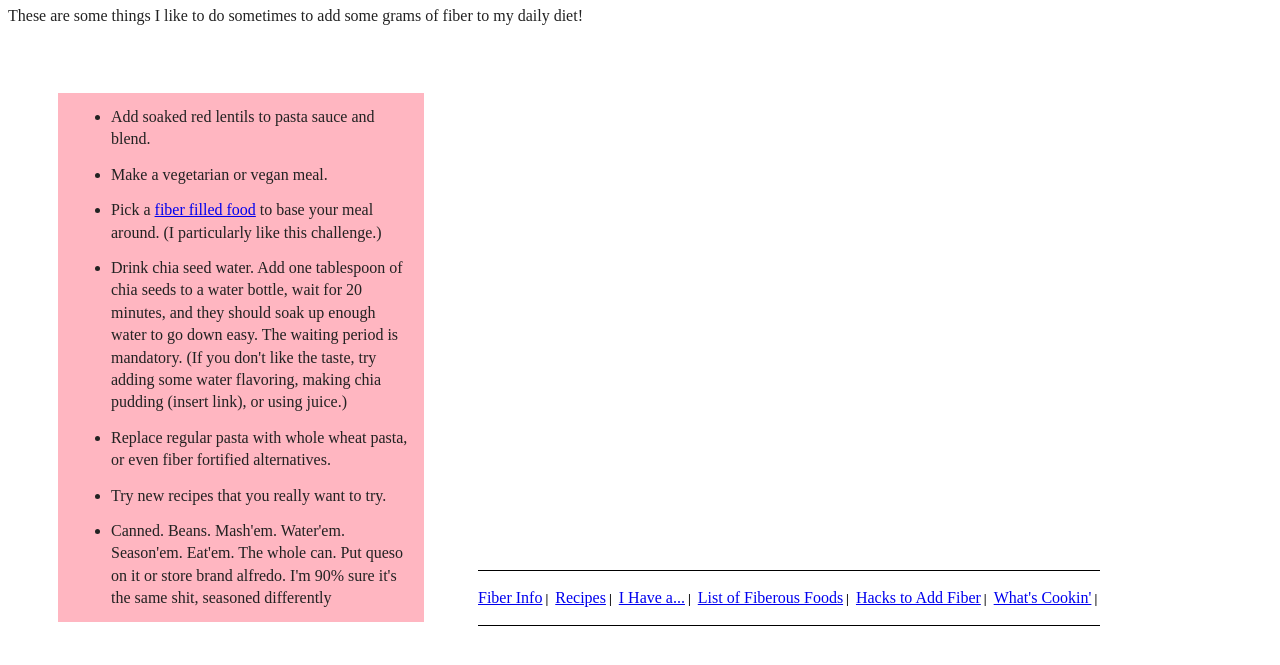
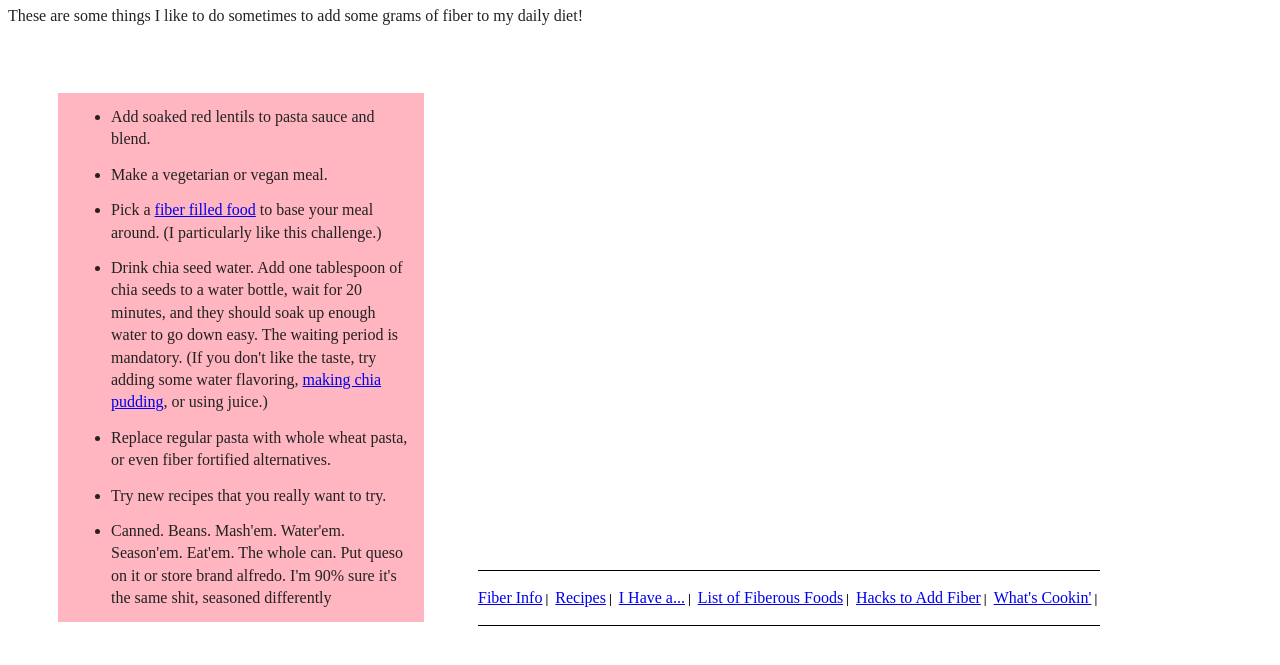
Before and after one commit to werecapy/fueatmorefibernew, a website built with webpack: page fiberhacks.html in a window 1280 px wide. Shown: the part 83-748 px from the top of the page. Built offline with nearby package versions, Linux system fonts and the light colour scheme.

Commit message:
Added a link to fiberhacks.html about chia seed recipes. Made sure it opened in a new tab and that there is less tracking

```diff
--- a/fiberhacks.html
+++ b/fiberhacks.html
@@ -57,7 +57,7 @@
       water bottle, wait for 20 minutes, and they should soak up enough
         water to go down easy. The waiting period is mandatory. (If
       you don't like the taste, try adding some water flavoring,
-        making chia pudding (insert link), or using juice.)</li>
+        <a href="https://twohealthykitchens.com/chia-pudding-recipes/" target="_blank" rel="noopener noreferrer"> making chia pudding</a>, or using juice.)</li>
       <li class = "list_item">Replace regular pasta with whole wheat pasta, or even
       fiber fortified alternatives.</li>
       <li class = "list_item">Try new recipes that you really want to try.</li>
```
